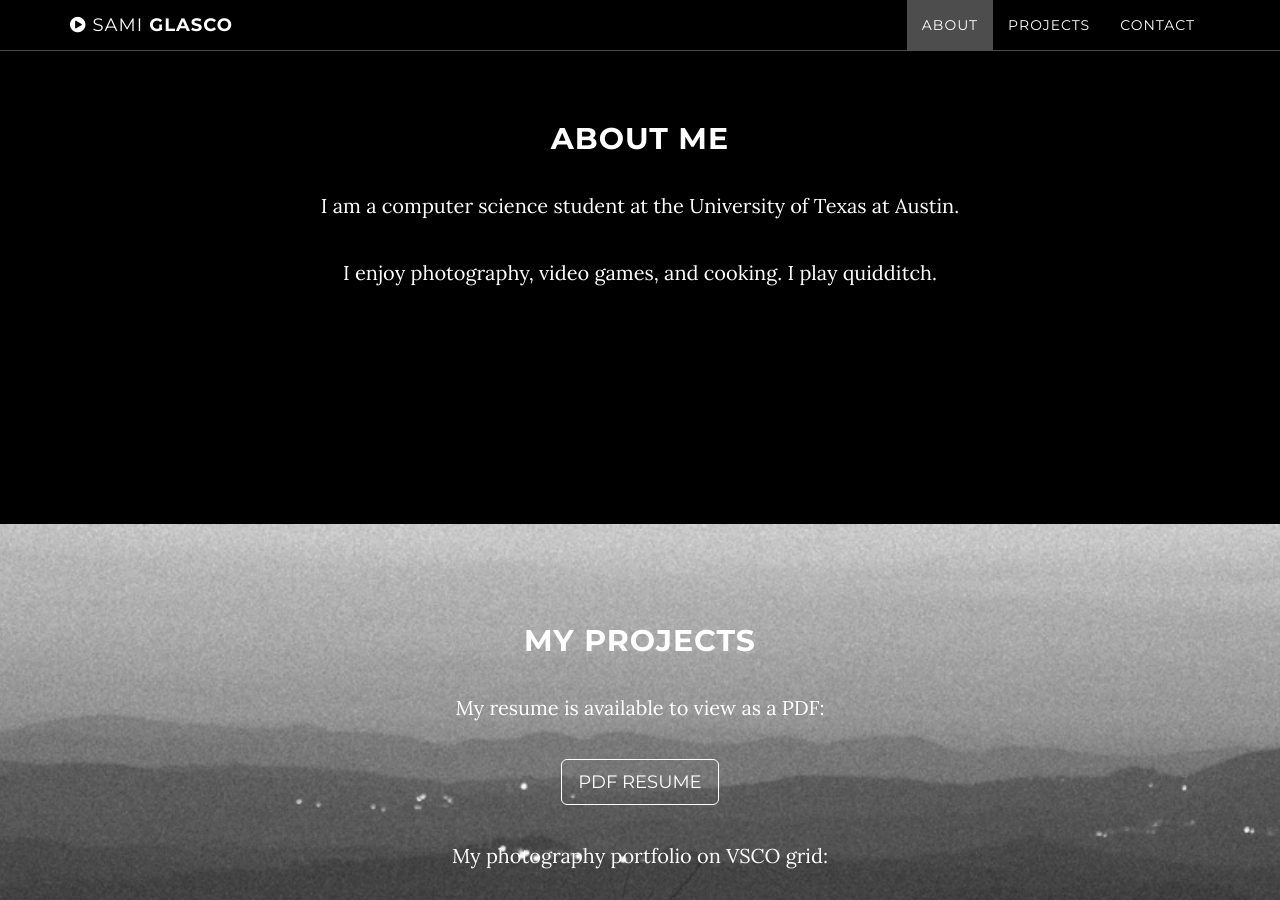
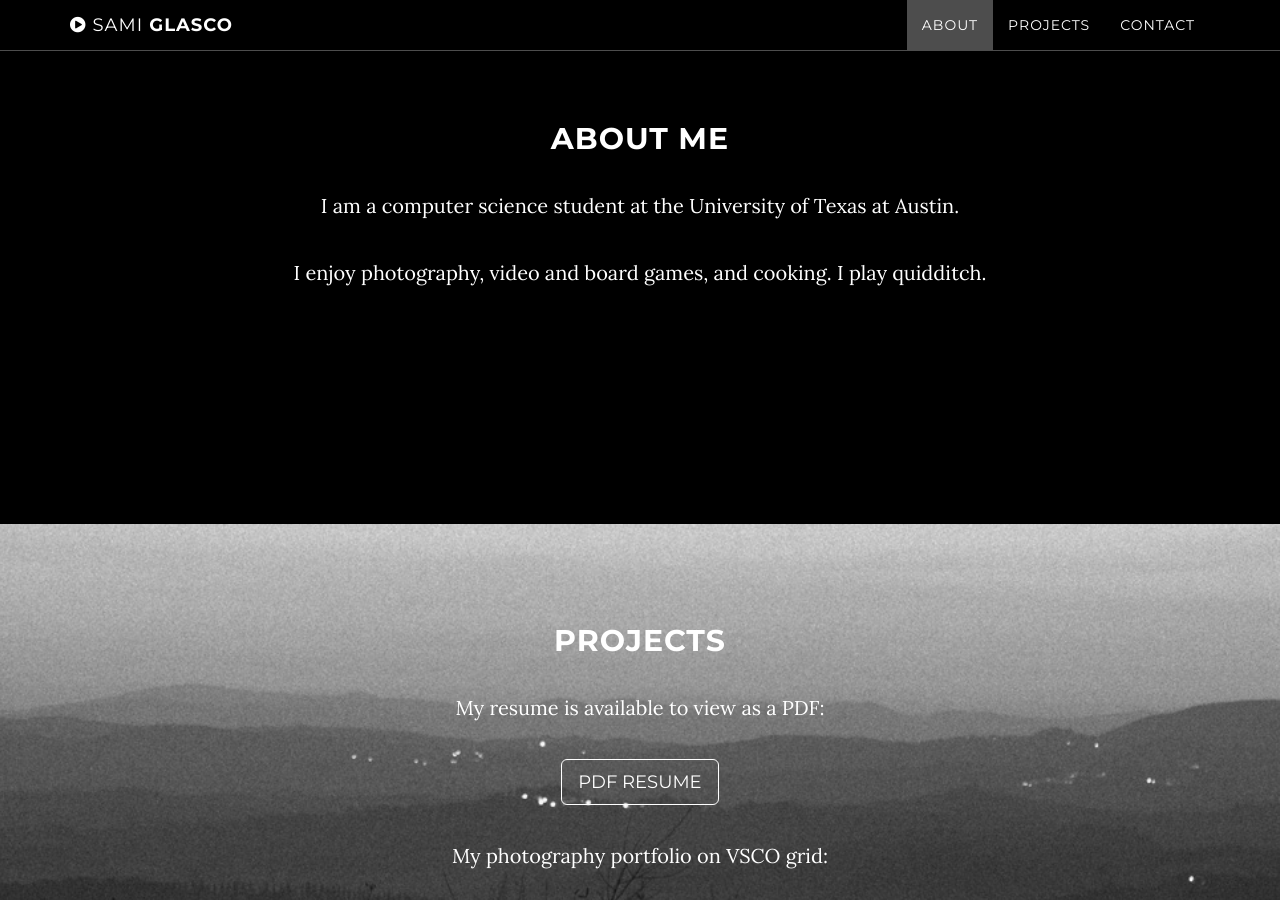
Before and after one commit to TheFireFerret/TheFireFerret.github.io, a Jekyll site: the page built from index.html, in a window 1280 px wide and 900 px high, scrolled down 978 px. Built offline with Jekyll 4.4.1, drawn with Linux system fonts in a browser that asks for light colours.

Commit message:
minor text fixes

```diff
--- a/_includes/about.html
+++ b/_includes/about.html
@@ -4,7 +4,7 @@
             <div class="col-lg-8 col-lg-offset-2">
                 <h2>About Me</h2>
                 <p>I am a computer science student at the University of Texas at Austin. </p>
-                <p>I enjoy photography, video games, and cooking. I play quidditch.</p>
+                <p>I enjoy photography, video and board games, and cooking. I play quidditch.</p>
             </div>
         </div>
     </section>
--- a/_includes/projects.html
+++ b/_includes/projects.html
@@ -3,17 +3,14 @@
     <div class="download-section">
         <div class="container">
             <div class="col-lg-8 col-lg-offset-2">
-                    <h2>My Projects</h2>
+                <h2>Projects</h2>
+
                 <p>My resume is available to view as a PDF:</p>
-
                 <a href="https://www.dropbox.com/s/f6iu85bvdonn0wc/Sami%20Glasco%20-%20Resume.pdf?raw=1" target="_blank" class="btn btn-default btn-lg">PDF resume</a>
                 <p></p>
 
                 <p>My photography portfolio on VSCO grid:</p>
                 <a style="display: inline-block; border: 0; text-decoration: none;" target="_blank" href="http://vsco.co/bokehlicious?utm_source=user_grid&utm_medium=user_website&utm_campaign=link_to_grid"><img style="width: 48px; height: 48px; margin: 0px;" src="http://assets.vsco.co/assets/images/assets/Logo_white_48.png" alt="VSCO Logo" /></a>
-                    <p></p>
-                    <p> More coming soon! </p>
-
             </div>
         </div>
     </div>
```
Also changed, not shown: 2 other files. Lines whose indentation alone changed are shown as unchanged.
